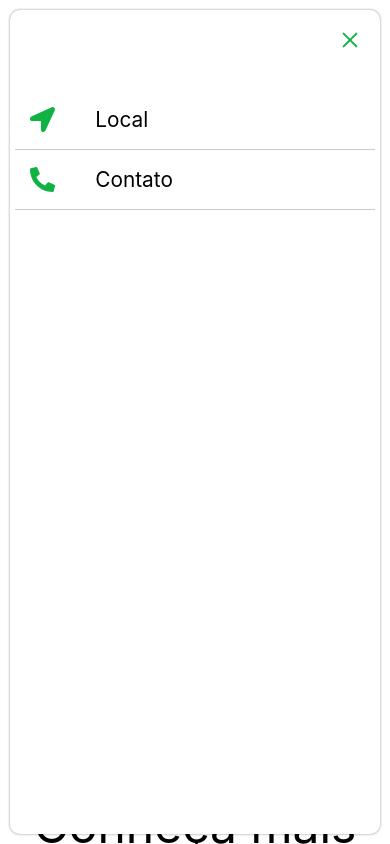
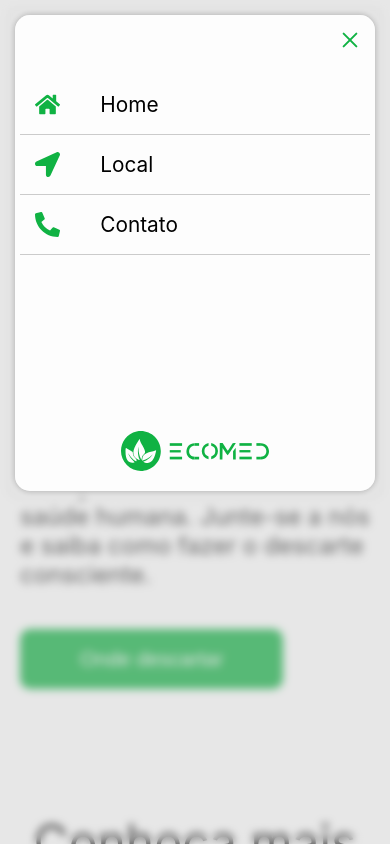
Before and after one commit to funchaal/EcoMed, a React (Create React App) app: page / in a window 390 px wide. Both pictures are taken after a click on the button 350 px from the left and 40 px from the top of the page. Built offline with nearby package versions, Linux system fonts and the light colour scheme; what short-unique-id would draw is missing.

Commit message:
menu changes

```diff
--- a/src/App.css
+++ b/src/App.css
@@ -21,7 +21,7 @@
   scroll-behavior: smooth;
 }
 
-#landing {
+#home {
   width: 100%;
   height: 100%;
   overflow-x: hidden;
@@ -41,7 +41,7 @@
   background: none; */
 }
 
-#landing img {
+#home img {
   width: 35vw;
   /* position: absolute; */
   position: relative;
@@ -49,7 +49,7 @@
   /* right: 6vw; */
 }
 
-#landing div.left {
+#home div.left {
   width: 50%;
   position: relative;
   display: flex;
@@ -57,7 +57,7 @@
   align-items: flex-start;
 }
 
-#landing div.left button {
+#home div.left button {
   /* width: 220px; */
   height: 60px;
   padding: 0 60px;
@@ -70,7 +70,7 @@
   color: rgb(255, 255, 255);
 }
 
-#landing div.left a {
+#home div.left a {
   margin-top: 40px;
 }
 
@@ -361,9 +361,10 @@ header.float button {
 
 #menu_ctn {
   width: calc(100vw - 20px);
-  height: calc(100vh - 20px);
+  height: calc(60vh - 20px);
   padding: 5px;
   background-color: rgb(255, 255, 255);
+  /* backdrop-filter: blur(4px); */
   border-radius: 10px;
   /* transition-duration: 200ms; */
   transition: padding 0ms, transform 500ms;
@@ -498,12 +499,27 @@ main.blur {
   filter: blur(2px);
 }
 
+#menu #menu_ctn .box {
+  width: 100%;
+  height: 100%;
+  display: flex;
+  flex-direction: column;
+  align-items: center;
+  position: relative;
+  background-color: rgba(255, 255, 255, 0.91);
+  border-radius: 15px;
+  box-shadow: 0px 0px 5px 1px rgba(0, 0, 0, 0.2);
+  padding: 60px 5px 0px 5px;
+}
+
 #menu #menu_ctn .background {
-  width: calc(40vw);
-  height: 100%;
+  width: 100vw;
+  height: 100vh;
   position: absolute;
-  right: 100%;
-  top: 0;
+  right: -10px;
+  background-color: rgba(196, 196, 196, 0.4);
+  backdrop-filter: blur(4px);
+  top: -10px;
   display: none;
 }
 
@@ -561,10 +577,10 @@ main.blur {
     font-weight: normal;
     color: rgb(0, 0, 0);
   }
-  #landing div.left {
+  #home div.left {
     width: 100%;
   }
-  #landing img {
+  #home img {
     display: none;
   }
   .medical {
@@ -682,6 +698,9 @@ main.blur {
   .map {
     box-shadow: 0px 0px 5px 1px rgb(16, 178, 67, 0.4);
   }
+  #about {
+    margin-top: -2rem;
+  }
 }
 
 
@@ -717,7 +736,6 @@ main.blur {
     transform: translateX(0px);
   }
   #menu_ctn {
-    padding-top: 80px;
     transition-delay: 0ms !important;
   }
 
@@ -744,7 +762,7 @@ main.blur {
   #circle {
     display: none;
   }
-  #landing {
+  #home {
     padding: 0 20px;
   }
   #about .box .left {
@@ -773,7 +791,7 @@ main.blur {
 
 #chat {
   width: 45%;
-  max-width: 100% !important;
+  max-width: calc(100% + 20px) !important;
   min-width: 600px;
 }
 
@@ -784,7 +802,7 @@ main.blur {
   width: 100%;
   height: 350px;
   /* border: 1px solid rgb(41, 41, 59); */
-  background-color: rgb(50, 50, 72);
+  background-color: rgb(50, 50, 55);
   /* box-shadow: 0px 0px 14px 2px rgba(16, 178, 67, 0.5); */
   border-radius: 20px;
 }
@@ -801,7 +819,7 @@ main.blur {
   min-height: 50px;
   border-radius: 15px;
   padding: 0 15px;
-  background-color: rgb(85, 85, 97);
+  background-color: rgb(80, 80, 85);
   color: white;
   font-size: 1rem;
 }
--- a/src/App.js
+++ b/src/App.js
@@ -1,7 +1,7 @@
 import React from 'react'
 import './App.css'
 import Header from './components/Header.js'
-import Landing from './components/pages/Landing';
+import Home from './components/pages/Home';
 import About from './components/pages/About';
 import Local from './components/pages/Local';
 import Chating from './components/pages/Chating';
@@ -12,7 +12,7 @@ function App() {
     <div className="App">
       <Header/>
       <main>
-        <Landing/>
+        <Home/>
         <About/>
         <Local/>
         <Chating/>
--- a/src/components/Menu.js
+++ b/src/components/Menu.js
@@ -1,7 +1,8 @@
 import React, { useEffect } from 'react'
 import { useState } from 'react'
-import { FaPhoneAlt, FaLocationArrow } from 'react-icons/fa'
+import { FaPhoneAlt, FaLocationArrow, FaHome } from 'react-icons/fa'
 import ShortUniqueId from 'short-unique-id'
+import logo from '../logo.svg'
 
 const unid = new ShortUniqueId({ lenght: 10 })
 
@@ -17,6 +18,11 @@ const Item = ({ title, link, Icon, setActive, setHover, setReference, reference,
 
 function Menu(props) {
     const DATA = [
+        {
+            title: "Home",
+            link: "#local",
+            Icon: FaHome
+        },
         {
             title: "Local",
             link: "#local",
@@ -86,9 +92,13 @@ function Menu(props) {
                 <div></div>
             </button>
             <div id="menu_ctn">
+            <div className="background" onClick={() => setMenu(false)}></div>
+            <div className="box">
                 <div id="switcher" reference={reference} style={{ transform: `translateY(${switcherTranslation}px)` }}></div>
                 <div id="switcher-fixed" style={{ transform: `translateY(${switcherFixedTranslation}px)` }}></div>
                 {DATA.map((item, index) => <Item title={item.title} link={item.link} Icon={item.Icon} index={index} setReference={setReference} reference={reference} setActive={setActive} setHover={setHover} cancel={cancel} setMenu={setMenu}/>)}
+                <img src={logo} style={{ position: "absolute", bottom: "20px", height: "40px" }}></img>
+            </div>
             </div>
         </div>
     )
--- a/src/components/pages/Landing.js
+++ b/src/components/pages/Home.js
@@ -1,9 +1,9 @@
 import React from "react"
 import people from '../../people.svg'
 
-export default function Landing(props) {
+export default function Home(props) {
     return(
-        <div id="landing">
+        <div id="home">
           <div id="circle"></div>
             <div className="left">
               <h1><strong>EcoMed: </strong>Projeto de coleta e conscientização de medicamentos vencidos</h1>
```
